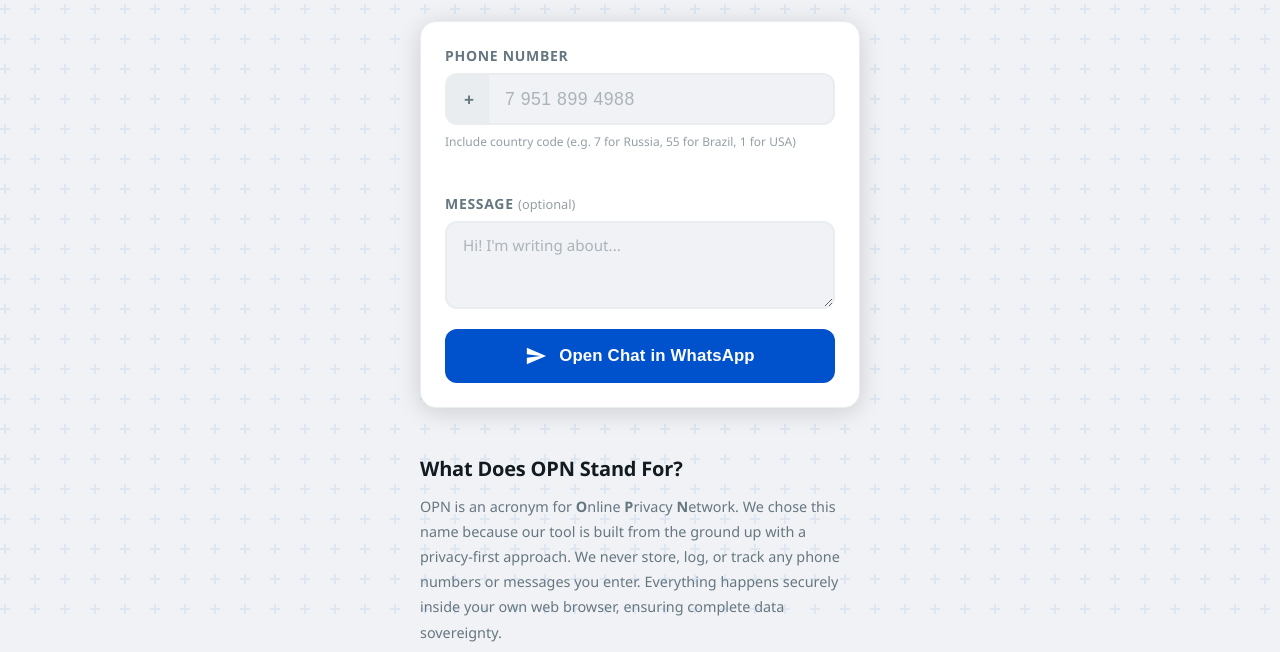
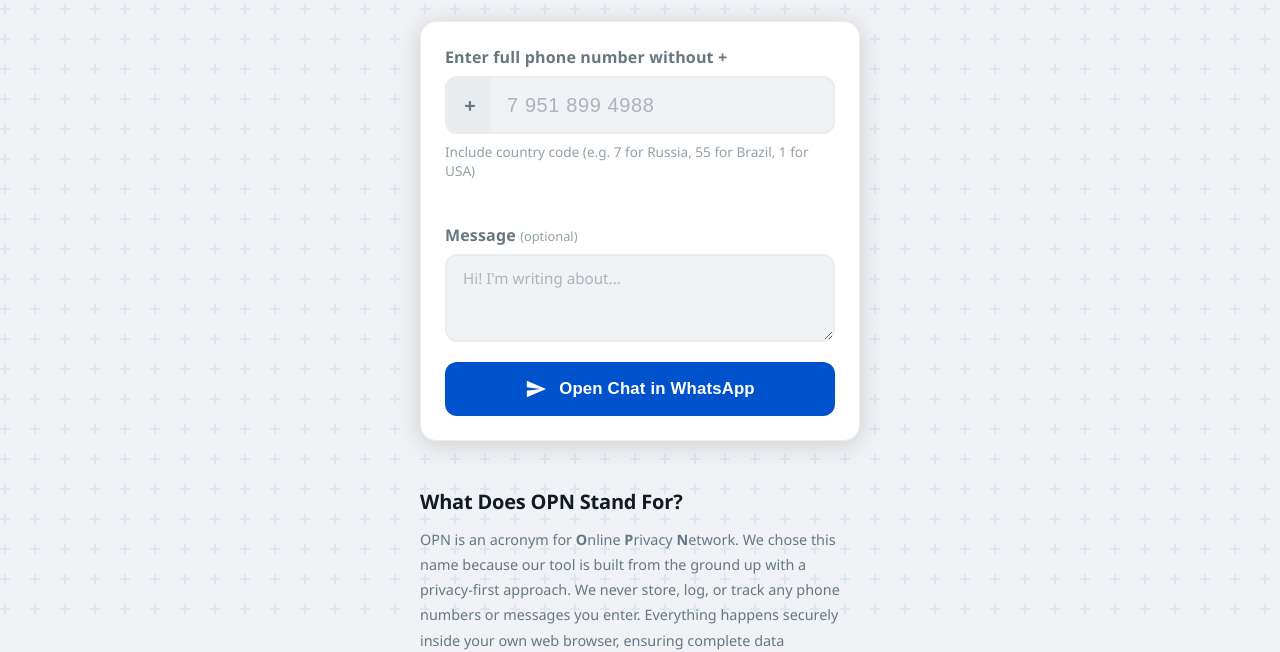
Before and after one commit to gdp888/4, an Astro site in the folder whatsapp-direct/: page / in a window 1280 px wide. Shown: the part 176-828 px from the top of the page. Built offline with nearby package versions, Linux system fonts and the light colour scheme; Astro itself is replaced by a stand-in of ours.

Commit message:
188afde0-c672-45f0-b9bd-6eda15efdd57

```diff
--- a/whatsapp-direct/src/components/PageContent.astro
+++ b/whatsapp-direct/src/components/PageContent.astro
@@ -289,11 +289,11 @@ const alternateLocales = otherLangs.map(l => localeMap[l]);
   }
 
   .label {
-    font-size: 0.875rem;
+    font-size: 1rem;
     font-weight: 600;
     color: var(--text-secondary);
-    text-transform: uppercase;
-    letter-spacing: 0.05em;
+    text-transform: none;
+    letter-spacing: 0.01em;
   }
 
   .optional {
@@ -322,14 +322,14 @@ const alternateLocales = otherLangs.map(l => localeMap[l]);
     display: flex;
     align-items: center;
     justify-content: center;
-    padding: 0.75rem 0.75rem 0.75rem 1rem;
-    font-size: 1.1rem;
+    padding: 0.85rem 0.75rem 0.85rem 1rem;
+    font-size: 1.25rem;
     font-weight: 600;
     color: var(--text-secondary);
     background: var(--border-color);
     border-right: 2px solid var(--border-color);
     user-select: none;
-    min-width: 42px;
+    min-width: 44px;
   }
 
   .phone-input {
@@ -337,8 +337,8 @@ const alternateLocales = otherLangs.map(l => localeMap[l]);
     background: transparent;
     border: none;
     color: var(--text-primary);
-    padding: 0.75rem 1rem;
-    font-size: 1.1rem;
+    padding: 0.85rem 1rem;
+    font-size: 1.25rem;
     font-weight: 500;
     letter-spacing: 0.03em;
     outline: none;
@@ -351,7 +351,7 @@ const alternateLocales = otherLangs.map(l => localeMap[l]);
   }
 
   .hint {
-    font-size: 0.75rem;
+    font-size: 0.85rem;
     color: var(--text-secondary);
     opacity: 0.7;
   }
--- a/whatsapp-direct/src/i18n/ui.ts
+++ b/whatsapp-direct/src/i18n/ui.ts
@@ -24,7 +24,7 @@ export const ui = {
     'header.subtitle': 'Message WhatsApp Without Saving Number',
 
     // Form
-    'form.label.phone': 'Phone Number',
+    'form.label.phone': 'Enter full phone number without +',
     'form.label.message': 'Message',
     'form.label.optional': '(optional)',
     'form.placeholder.phone': '7 951 899 4988',
@@ -104,7 +104,7 @@ export const ui = {
     'header.subtitle': 'Mensaje por WhatsApp Sin Guardar el Número',
 
     // Form
-    'form.label.phone': 'Número de Teléfono',
+    'form.label.phone': 'Ingresa el número completo sin +',
     'form.label.message': 'Mensaje',
     'form.label.optional': '(opcional)',
     'form.placeholder.phone': '34 612 345 678',
@@ -184,7 +184,7 @@ export const ui = {
     'header.subtitle': 'Enviar Mensagem no WhatsApp Sem Salvar Contato',
 
     // Form
-    'form.label.phone': 'Número de Telefone',
+    'form.label.phone': 'Digite o número completo sem +',
     'form.label.message': 'Mensagem',
     'form.label.optional': '(opcional)',
     'form.placeholder.phone': '55 11 99988 7766',
```
